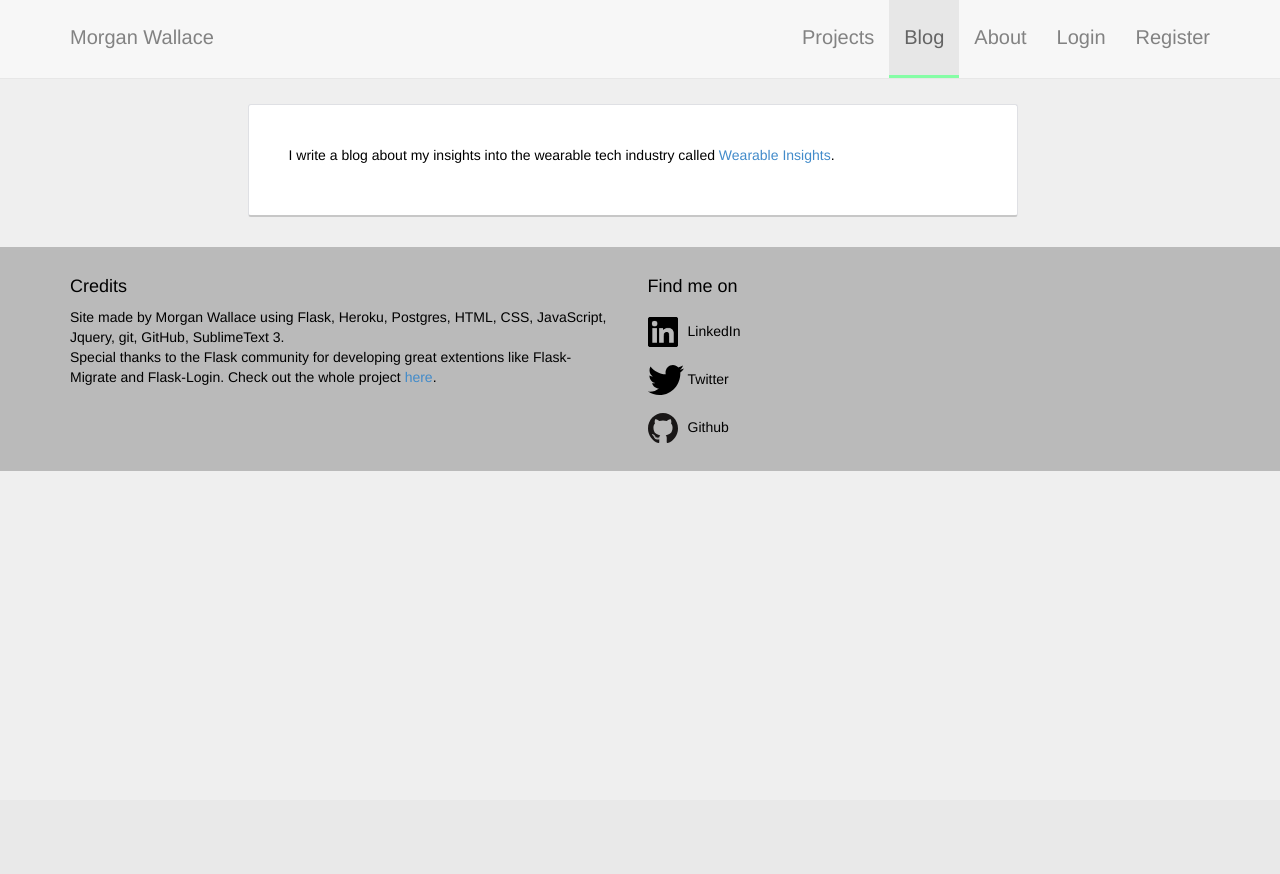
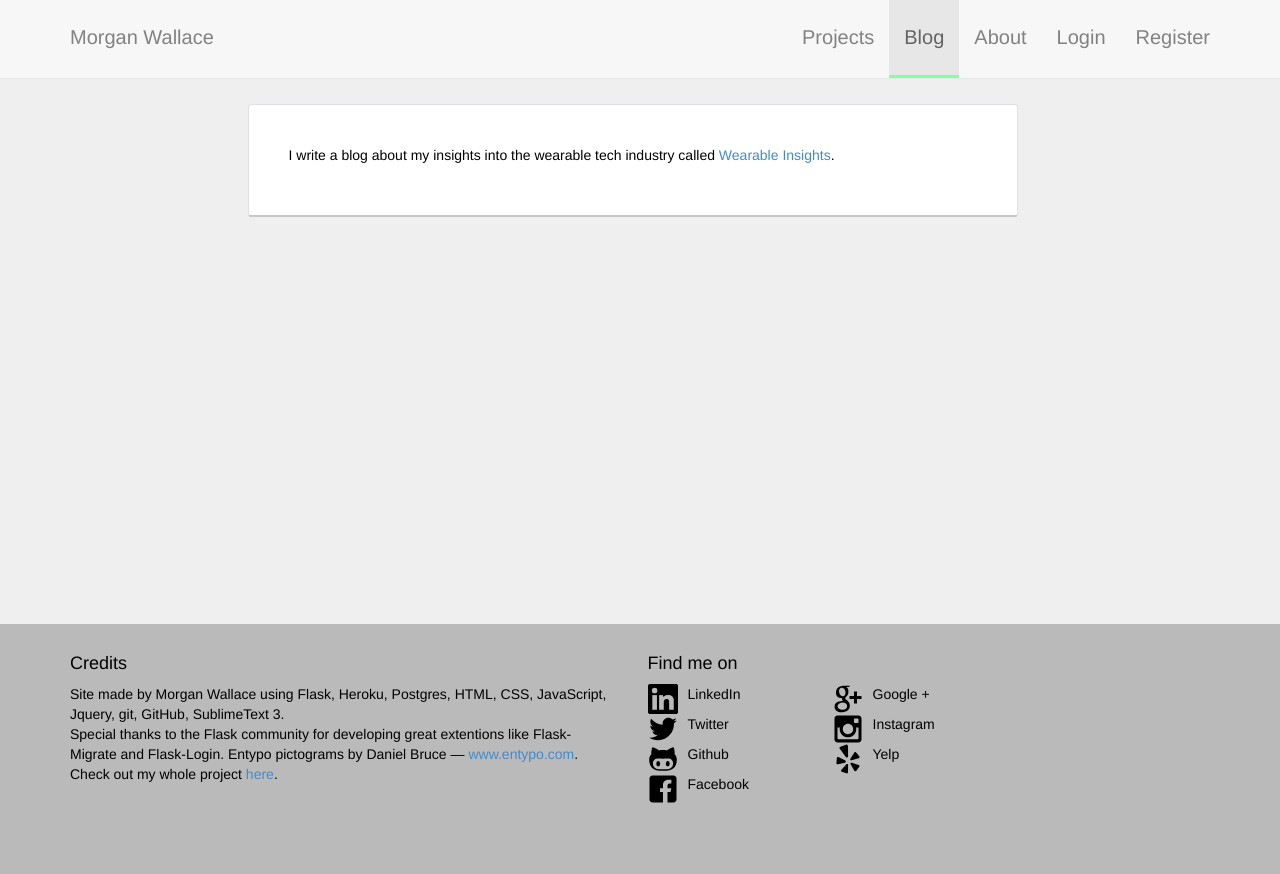
Before and after one commit to morganwallace/flask_portfolio, a Flask app: page /blog in a window 1280 px wide. Before the commit the page ends 471 px from the top, so only its background shows below. Run offline with Flask 2, Linux system fonts and the light colour scheme; some libraries are stand-ins or nearby versions.

Commit message:
style updates: icons, footer updates, etc

```diff
--- a/static/css/style.css
+++ b/static/css/style.css
@@ -4,8 +4,11 @@
 
 */
 
-html{
-	background-color: #efefef;
+
+body {
+	margin:0;
+	padding:0;
+	height:100%;
 }
 
 body{
@@ -14,12 +17,29 @@ body{
 	overflow-x: hidden;
 	/*overflow: hidden;*/
 	background-color: #efefef;
+
+    padding-bottom: 30px;
+
+}
+
+#wrapper{
+	min-height:100%;
+	position:relative;
+	/*padding-bottom: 30px;*/
 }
 
 #footer{
 	padding-top: 20px;
 	padding-bottom: 20px;
 	box-shadow: inset 0px 0px 0px black;
+	position: absolute;
+
+	height: 250px;
+	background-color: rgb(186, 186, 186);
+	width:100%;
+
+	bottom:0;
+	left:0;
 }
 .row{
 	margin-right: 0;
@@ -52,6 +72,12 @@ body{
 .projectPic{
 	max-width: 95%;
 	max-height: 350px;
+	margin-top: 10px;
+}
+.read-more-icon{
+	float:left;
+	width:15;
+	margin-right: 3px;
 }
 
 #profilePic{
@@ -89,7 +115,8 @@ h1,h2,h3,h4,h5,h6,p{
 	background-color: #EFEFEF;
 	margin-top: 25px;
 	/*box-shadow: 0px 0px 26px black;*/
-	margin-bottom: 30px;
+	position: relative;
+	padding-bottom: 250px;
 
 }
 
@@ -268,18 +295,24 @@ h1,h2,h3,h4,h5,h6,p{
 	padding-left: 0;
 
 }
-#find-me li{
-	position: relative;
-	padding-top: 10px;
-}
+
 
 #find-me li a img{
 	float: left;
 }
 #find-me li a p{
-	line-height: 2;
 	padding-left: 40px;
 }
-#footer{
-	background-color: rgb(186, 186, 186);
+#find-me li a:hover{
+	text-decoration: none;
 }
+
+#about-social-icons{
+	list-style: none;
+	padding-left: 0;
+}
+#about-social-icons li{
+	display: inline;
+	margin-right: 5px;
+
+}
--- a/templates/footer.html
+++ b/templates/footer.html
@@ -3,14 +3,25 @@
 		<div class="row">
 			<div class="col-sm-6">
 				<h4>Credits</h4>
-				<p id="site-description">Site made by Morgan Wallace using Flask, Heroku, Postgres, HTML, CSS, JavaScript, Jquery, git, GitHub, SublimeText 3. <br>Special thanks to the Flask community for developing great extentions like Flask-Migrate and Flask-Login. Check out the whole project <a href='/project/portfolio-site'>here</a>.</p>
+				<p id="site-description">Site made by Morgan Wallace using Flask, Heroku, Postgres, HTML, CSS, JavaScript, Jquery, git, GitHub, SublimeText 3. <br>Special thanks to the Flask community for developing great extentions like Flask-Migrate and Flask-Login. Entypo pictograms by Daniel Bruce — <a href='www.entypo.com'>www.entypo.com</a>.<br>Check out my whole project <a href='/project/portfolio-site'>here</a>.</p>
 			</div>
-			<div class="col-sm-6">
+			<div class="col-sm-4">
 				<h4>Find me on</h4>
 				<ul id="find-me">
-				  <li><a href="http://www.linkedin.com/in/morganmwallace" target="_blank"><img class="nav-icon social-icon" src="../static/img/linkedin.png"><p> LinkedIn</p></a></li>
-		          <li><a href="http://www.twitter.com/wallacemorgan" target="_blank"><img src="../static/img/twitter.svg" class="nav-icon social-icon"><p>  Twitter</p></a></li>
-		          <li><a href="http://www.github.com/morganwallace" target="_blank"><img class="nav-icon social-icon" src="../static/img/octocat.svg"><p>  Github</p></a></li>
+					<div class="row">
+						<div class="col-sm-6">
+					<!-- Entypo pictograms by Daniel Bruce — www.entypo.com -->
+						  <li><a href="http://www.linkedin.com/in/morganmwallace" target="_blank"><img class="nav-icon social-icon" src="../static/img/linkedin.png"><p> LinkedIn</p></a></li>
+				          <li><a href="http://www.twitter.com/wallacemorgan" target="_blank"><img src="../static/img/twitter.svg" class="nav-icon social-icon"><p>  Twitter</p></a></li>
+				          <li><a href="http://www.github.com/morganwallace" target="_blank"><img class="nav-icon social-icon" src="../static/img/github.svg"><p>  Github</p></a></li>
+				          <li><a href="http://www.facebook.com/morganmwallace" target="_blank"><img class="nav-icon social-icon" src="../static/img/facebook.svg"><p>  Facebook</p></a></li>
+				        </div>
+				        <div class="col-sm-6">
+				          <li><a href="https://plus.google.com/u/0/+MorganWallacemorganwallace1" target="_blank"><img class="nav-icon social-icon" src="../static/img/google+.svg"><p>  Google +</p></a></li>
+				          <li><a href="http://instagram.com/morganmwallace/" target="_blank"><img class="nav-icon social-icon" src="../static/img/instagram.svg"><p>  Instagram</p></a></li>
+				          <li><a href="http://www.yelp.com/user_details?userid=8VMZiAzajQsc2eIdrTrSAA" target="_blank"><img class="nav-icon social-icon" src="../static/img/yelp.svg"><p>  Yelp</p></a></li>
+			          </div>
+			        </div>
 				</ul>
 			</div>
 
--- a/templates/layout.html
+++ b/templates/layout.html
@@ -87,7 +87,7 @@
       {% endif %}
     {% endwith %}
 
-
+<div id="wrapper">
 <div class="container" id='content'>
 
 
@@ -97,9 +97,11 @@
   {% block content %}
   {% endblock %}
 
+
 </div>
+
 {% include 'footer.html' %}
-
+</div>
 </body>
 
     <!-- Bootstrap core JavaScript
```
Also changed, not shown: templates/index.html (+23 -7 lines), static/img/facebook.svg (added), static/img/github.svg (added), static/img/google+.svg (added), static/img/instagram.svg (added), static/img/linkedin.svg (added), static/img/map.svg (added), static/img/open-book.svg (added), static/img/pinterest.svg (added), static/img/price-tag.svg (added), static/img/spotify.svg (added), static/img/twitter.svg, static/img/yelp.svg (added).
